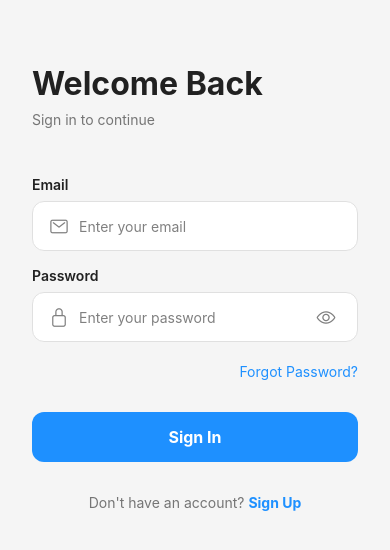
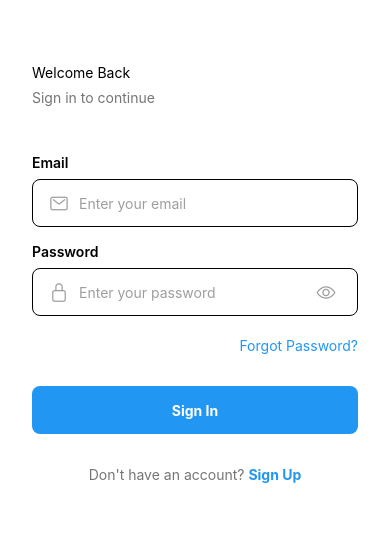
Before and after one commit to MistryAxe/HotelBooking, a React Native app: screen /Main in a window 390 px wide. Shown: the top 550 px of the page. Built offline with nearby package versions, Linux system fonts and the light colour scheme; no server answers.

Commit message:
Update theme constants for hotel booking app

```diff
--- a/src/constants/theme.js
+++ b/src/constants/theme.js
@@ -1,115 +1,90 @@
 export const COLORS = {
-  // Primary colors
-  primary: '#1E90FF',      // Dodger Blue
-  primaryDark: '#1873CC',
-  primaryLight: '#4FA3FF',
-
-  // Secondary colors
-  secondary: '#FF6B6B',
-  secondaryDark: '#EE5A52',
-  secondaryLight: '#FF8787',
-
-  // Neutral colors
+  primary: '#2196F3',
+  primaryDark: '#1976D2',
+  secondary: '#FF9800',
+  background: '#FFFFFF',
+  surface: '#F5F5F5',
+  text: '#212121',
+  textSecondary: '#757575',
+  accent: '#03DAC6',
+  error: '#F44336',
+  success: '#4CAF50',
+  warning: '#FF9800',
   white: '#FFFFFF',
   black: '#000000',
-  gray: '#808080',
-  lightGray: '#D3D3D3',
-  darkGray: '#4A4A4A',
-  background: '#F5F5F5',
+  gray: '#9E9E9E',
+  lightGray: '#EEEEEE',
+  darkGray: '#424242',
+  transparent: 'transparent',
 
-  // Status colors
-  success: '#4CAF50',
-  error: '#F44336',
-  warning: '#FF9800',
-  info: '#2196F3',
-
-  // Text colors
-  textPrimary: '#212121',
-  textSecondary: '#757575',
-  textLight: '#FFFFFF',
-
-  // UI colors
-  border: '#E0E0E0',
-  divider: '#BDBDBD',
-  disabled: '#9E9E9E',
-
-  // Transparency
-  overlay: 'rgba(0, 0, 0, 0.5)',
-  shadowColor: 'rgba(0, 0, 0, 0.1)',
+  // Additional colors for hotel app
+  gold: '#FFD700',
+  rating: '#FFC107',
+  cardShadow: 'rgba(0,0,0,0.1)',
+  overlay: 'rgba(0,0,0,0.5)'
 };
 
 export const SIZES = {
-  // App dimensions
+  // Global sizes
   base: 8,
   font: 14,
-  radius: 12,
+  radius: 8,
   padding: 16,
   margin: 16,
 
   // Font sizes
-  h1: 32,
-  h2: 28,
-  h3: 24,
-  h4: 20,
-  h5: 18,
-  h6: 16,
-  body: 14,
-  caption: 12,
-  small: 10,
+  largeTitle: 32,
+  h1: 24,
+  h2: 20,
+  h3: 18,
+  h4: 16,
+  body1: 16,
+  body2: 14,
+  body3: 12,
+  caption: 10,
 
-  // Icon sizes
-  icon: 24,
-  iconSmall: 16,
-  iconLarge: 32,
+  // App dimensions
+  width: 375,
+  height: 812,
 
-  // Button sizes
-  buttonHeight: 50,
-  buttonHeightSmall: 40,
-
-  // Input sizes
-  inputHeight: 50,
+  // Specific sizes
+  buttonHeight: 48,
+  inputHeight: 48,
+  cardRadius: 12,
+  imageRadius: 8
 };
 
 export const FONTS = {
   regular: 'System',
   medium: 'System',
   bold: 'System',
-  light: 'System',
-
-  h1: { fontSize: SIZES.h1, fontWeight: 'bold' },
-  h2: { fontSize: SIZES.h2, fontWeight: 'bold' },
-  h3: { fontSize: SIZES.h3, fontWeight: 'bold' },
-  h4: { fontSize: SIZES.h4, fontWeight: 'bold' },
-  h5: { fontSize: SIZES.h5, fontWeight: '600' },
-  h6: { fontSize: SIZES.h6, fontWeight: '600' },
-  body: { fontSize: SIZES.body, fontWeight: 'normal' },
-  caption: { fontSize: SIZES.caption, fontWeight: 'normal' },
+  semiBold: 'System'
 };
 
 export const SHADOWS = {
   light: {
-    shadowColor: COLORS.shadowColor,
+    shadowColor: COLORS.black,
     shadowOffset: { width: 0, height: 2 },
     shadowOpacity: 0.1,
     shadowRadius: 4,
-    elevation: 2,
+    elevation: 3
   },
   medium: {
-    shadowColor: COLORS.shadowColor,
+    shadowColor: COLORS.black,
     shadowOffset: { width: 0, height: 4 },
     shadowOpacity: 0.15,
     shadowRadius: 8,
-    elevation: 4,
+    elevation: 5
   },
-  dark: {
-    shadowColor: COLORS.shadowColor,
-    shadowOffset: { width: 0, height: 6 },
+  heavy: {
+    shadowColor: COLORS.black,
+    shadowOffset: { width: 0, height: 8 },
     shadowOpacity: 0.2,
-    shadowRadius: 12,
-    elevation: 6,
-  },
+    shadowRadius: 16,
+    elevation: 8
+  }
 };
 
-const theme = { COLORS, SIZES, FONTS, SHADOWS };
+const appTheme = { COLORS, SIZES, FONTS, SHADOWS };
 
-export default theme;
+export default appTheme;
```
